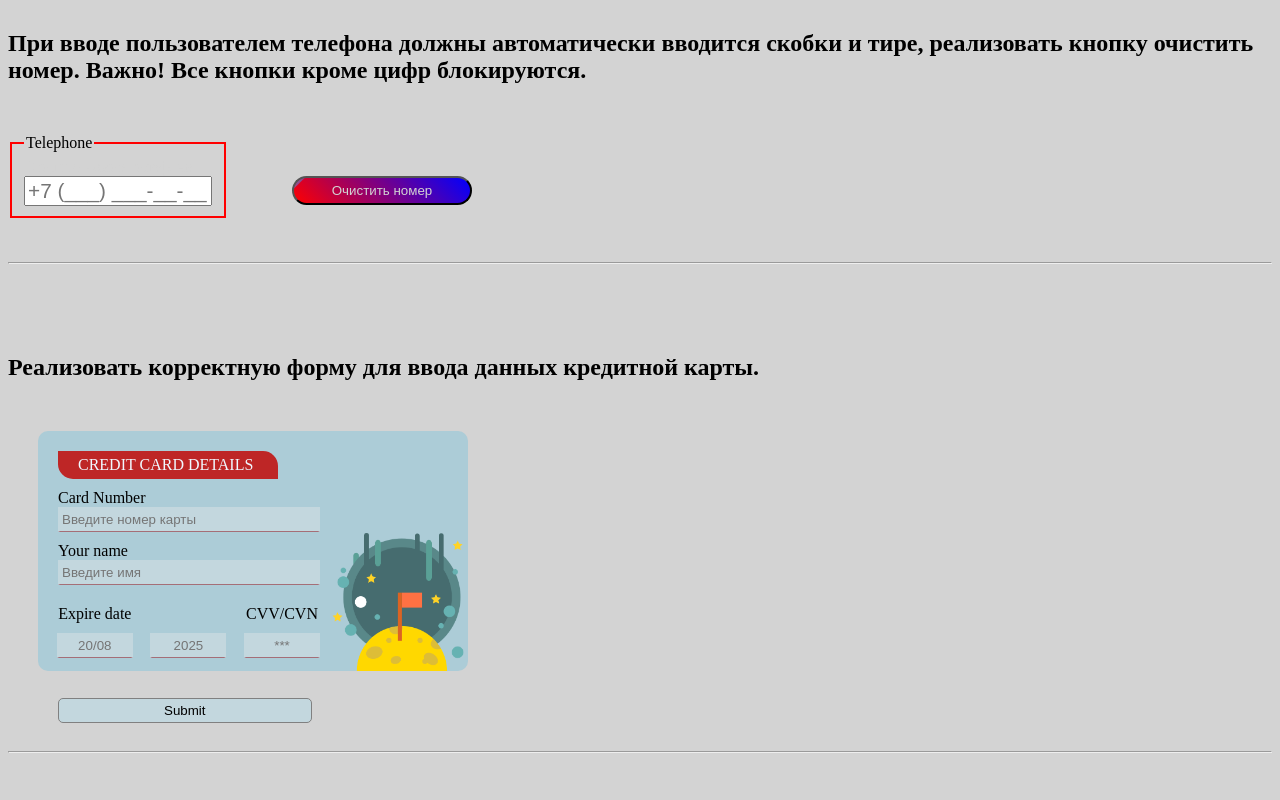
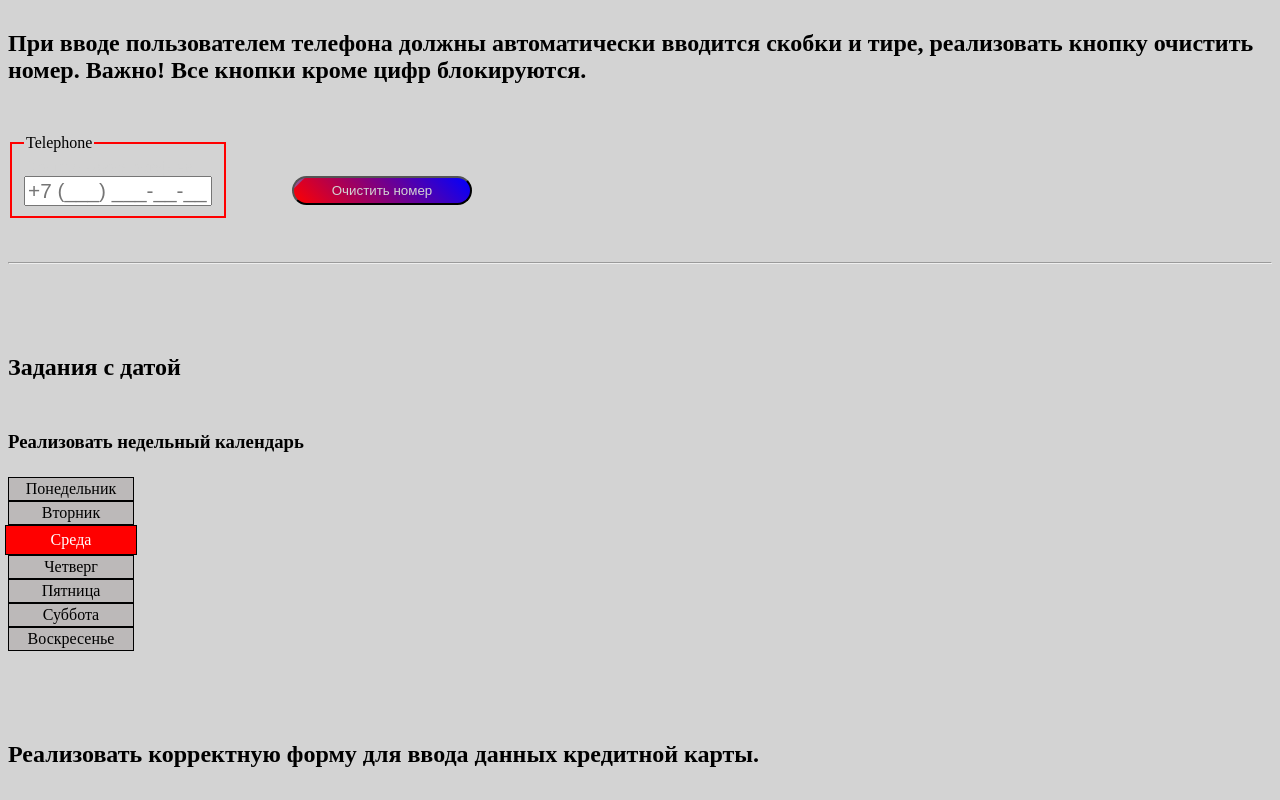
Before and after one commit to belkud/JavaScriptForStudents, a website built with Vite: page index.html in a window 1280 px wide. Shown: the top 800 px of the page. Built offline with nearby package versions, Linux system fonts and the light colour scheme; no server answers; files whose address does not match are found by name.

Commit message:
week_calendar

```diff
--- a/index.html
+++ b/index.html
@@ -29,6 +29,29 @@
 <!-- !!!!!!!!!!!!!!!!!! Конец задания с телефонным номером!!!!!!!!!!!!!!!!!!!! -->
 
 
+
+<h2 class="title"> Задания с датой</h2>
+
+<!-- !!!!!!!!!!!!!!!!!! Недельный календарь !!!!!!!!!!!!!!!!!!-->
+<h3>Реализовать недельный календарь</h3>
+<div id="days">
+  <div style="opacity:0;"></div>
+    <div>Понедельник</div>
+    <div>Вторник</div>
+    <div>Среда</div>
+    <div>Четверг</div>
+    <div>Пятница</div>
+    <div>Суббота</div>
+    <div>Воскресенье</div>
+</div>
+
+
+
+
+
+
+
+
 <!-- !!!!!!!!!!!!!!!!!! задание с банковской картой!!!!!!!!!!!!!!!!!!!! -->
 <h2 class="title"> Реализовать корректную форму для ввода данных кредитной карты. </h2>
 <form id="card" method="get">
@@ -48,7 +71,7 @@
         </div>
         <div>
             <label for="year"></label>
-            <input id="year" maxlength="4" type="text">
+            <input id="year" maxlength="4" inputmode="numeric" type="text">
         </div>
         <div>
             <label for="password">CVV/CVN</label>
--- a/src/main.ts
+++ b/src/main.ts
@@ -283,7 +283,7 @@ button_format_text.addEventListener('click',()=> {
     //     }
 
     // }
-
+    formated_text.style.overflowY = 'scroll'
 
     formated_text.innerHTML= user_text.value
     .replace('[', '<span class="margin2">[</span><br>')
@@ -365,3 +365,61 @@ fetch('http://localhost:5173/JavaScriptForStudents/')
 // } else {
 //     console.log('Ошибка');
 // }
+
+
+
+
+
+
+
+
+
+
+//   //! Рассчитайте, сколько дней осталось до Нового года.
+//   let d0 = new Date();
+//   let d1 = new Date('Jan 1 2026');
+//   let dt = (d1.getTime() - d0.getTime()) /
+//   (1000*60*60*24);
+
+//   listWithProducts.innerHTML+=('До нового года осталось: ' +
+//   Math.round(dt) + ' дней');
+
+
+
+
+
+
+
+
+
+
+// //! Задача с днём рождения :))))
+// let birthday = new Date('7-26-2017')
+// let birthMass = ['воскр','понед','вторн','среда','четв','пятн','субб',]
+// console.log(birthMass[birthday.getDay()]);
+
+
+
+
+
+// //! Плавное_изменение_цвета_букв
+// let changeColorOfLetters = document.getElementById('changeColorOfLetters') as HTMLDivElement
+// let text = 'плавное_изменение_цвета_букв'
+// let textMass = text.split('') as any
+
+// let count = 0
+// for (let i = 0; i < textMass.length; i++) {
+//     count+=0.05
+//     let array = []
+//     array.push(`<div style="color:  rgb(237, 12, 12, ${count});"> ${textMass[i]} <\div>`)
+//     changeColorOfLetters.innerHTML +=array
+
+// }
+let todays = new Date()
+
+let days = document.querySelector('#days') as any
+if (todays.getDay() == 0) {
+    days.children[todays.getDay() + 7].classList.add('newClass')
+}
+
+days.children[todays.getDay()].classList.add('newClass')
--- a/src/style.css
+++ b/src/style.css
@@ -55,6 +55,32 @@ body {
     }
   }
 /* ! Конец задания с телефонным номером */
+
+
+/* !!!!!!!!!!!!!!!!!! Недельный календарь !!!!!!!!!!!!!!!!!! */
+#days div {
+    background: rgb(188, 185, 185);
+    width: 120px;
+    text-align: center;
+    padding: 2px;
+    transition: .3s;
+    border: 1px solid #000;
+}
+
+#days div:hover {
+    background-color: pink !important;
+    cursor: pointer;
+    transform: scale(1.1);
+}
+
+.newClass {
+    background: red !important;
+    color: white;
+    padding: 5px !important;
+    margin-left: -3px !important;
+}
+
+
 
 
 
@@ -254,6 +280,8 @@ input:focus, select:focus {
     border: 1px solid #000;
     background-color: lightskyblue;
   }
+
+
   #JSON_container>div:nth-child(1)>input {
     background: palegreen;
   }
```
